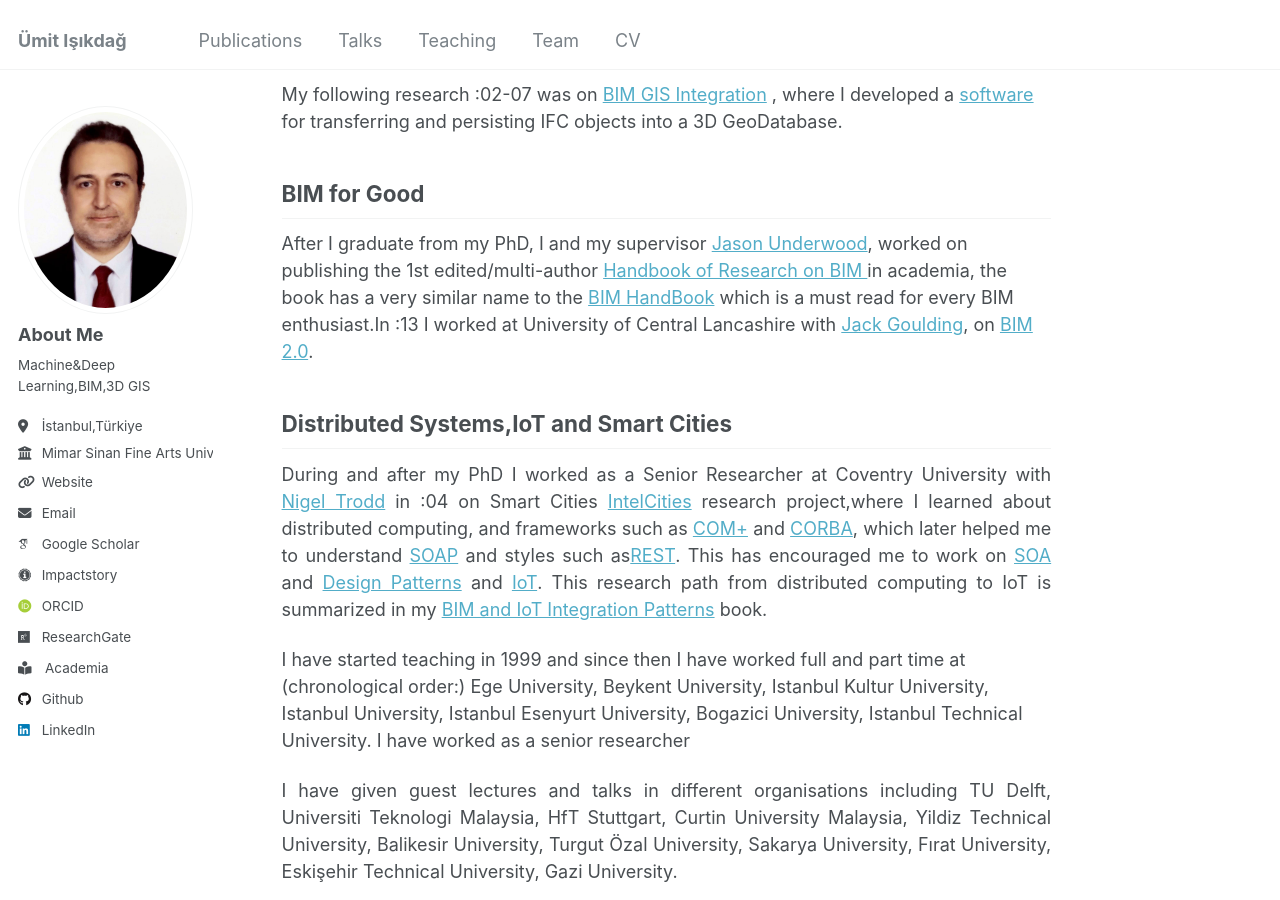
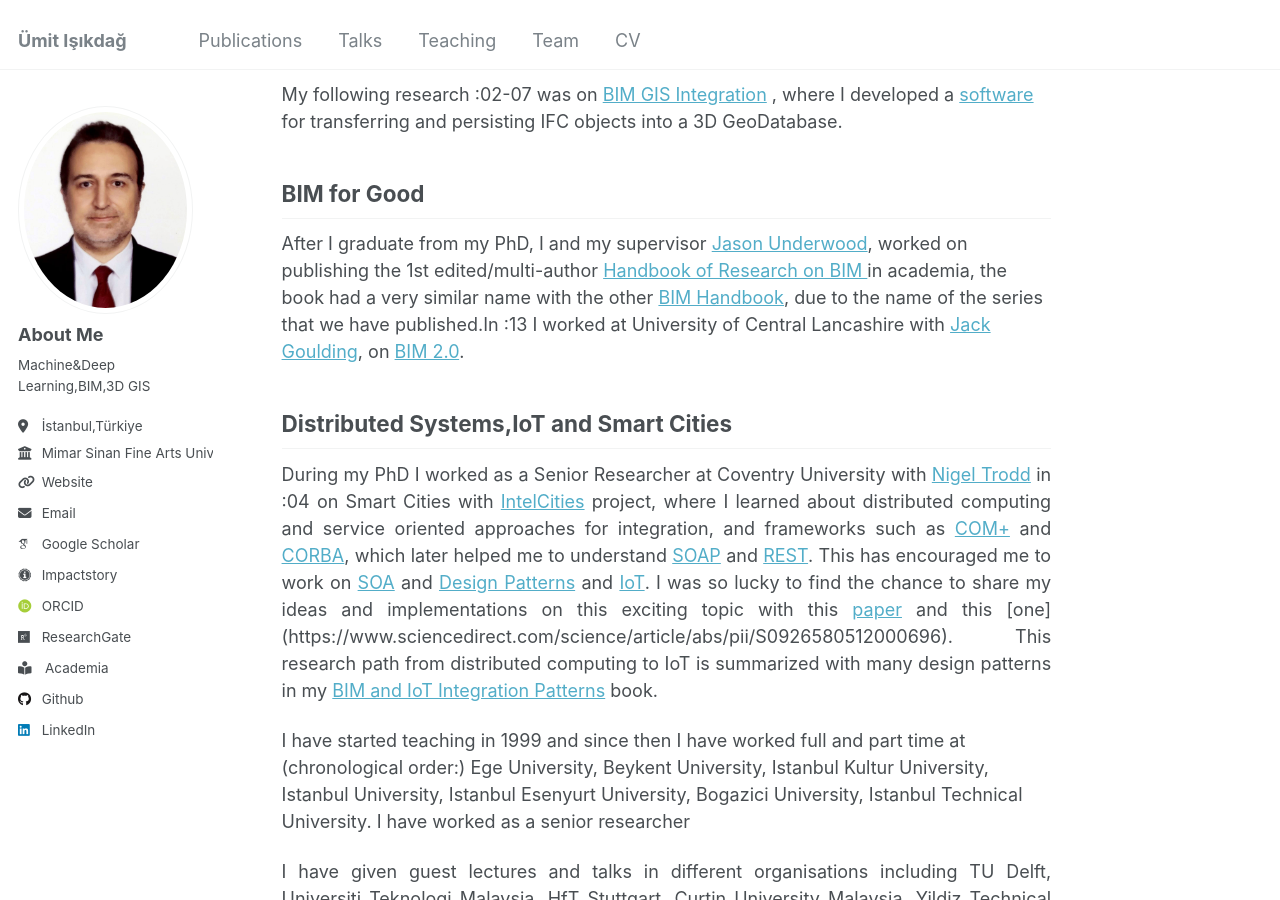
Before and after one commit to uisikdag/uisikdag.github.io, a Jekyll site: the page built from _pages/about.md, in a window 1280 px wide and 900 px high, scrolled down 756 px. Built offline with Jekyll 4.4.1, drawn with Linux system fonts in a browser that asks for light colours; some web fonts are replaced.

Commit message:
Update about.md

```diff
--- a/_pages/about.md
+++ b/_pages/about.md
@@ -40,16 +40,21 @@ BIM and GIS Integration
 BIM for Good
 ------
 After I graduate from my PhD, I and my supervisor [Jason Underwood](https://www.salford.ac.uk/our-staff/jason-underwood), worked on publishing the 1st edited/multi-author
-[Handbook of Research on BIM ](https://www.igi-global.com/book/handbook-research-building-information-modeling/37234) in academia, the book has a very similar name to the
-[BIM HandBook](https://onlinelibrary.wiley.com/doi/book/10.1002/9781119287568) which is a must read for every BIM enthusiast.In :13 I worked at University of Central Lancashire
+[Handbook of Research on BIM ](https://www.igi-global.com/book/handbook-research-building-information-modeling/37234) in academia, the book had a very similar name with the other
+[BIM Handbook](https://onlinelibrary.wiley.com/doi/book/10.1002/9781119287568), due to the name of the series that we have published.In :13 I worked at University of Central Lancashire
 with [Jack Goulding](https://www.linkedin.com/in/jack-goulding-a0412614), on [BIM 2.0](https://www.emerald.com/insight/content/doi/10.1108/14714171111148990/full/html).
 
 Distributed Systems,IoT and Smart Cities
 ------
-During and after my PhD I worked as a Senior Researcher at Coventry University with [Nigel Trodd](https://www.linkedin.com/in/nigeltrodd) in :04 on Smart Cities [IntelCities](https://www.itas.kit.edu/english/projects_pask04_intelcity.php)
-research project,where I learned about distributed computing, and frameworks such as [COM+](https://en.wikipedia.org/wiki/Component_Object_Model) and [CORBA](https://www.corba.org/), which later helped me to understand [SOAP](https://en.wikipedia.org/wiki/SOAP)
-and styles such as[REST](https://en.wikipedia.org/wiki/REST). This has encouraged me to work on [SOA](https://en.wikipedia.org/wiki/Service-oriented_architecture) and [Design Patterns](https://en.wikipedia.org/wiki/Software_design_pattern)
-and [IoT](https://en.wikipedia.org/wiki/Internet_of_things). This research path from distributed computing to IoT is summarized in my [BIM and IoT Integration Patterns](https://link.springer.com/book/10.1007/978-3-319-21825-0) book.
+During my PhD I worked as a Senior Researcher at Coventry University with [Nigel Trodd](https://www.linkedin.com/in/nigeltrodd) in :04 on Smart Cities with [IntelCities](https://www.itas.kit.edu/english/projects_pask04_intelcity.php)
+project, where I learned about distributed computing and service oriented approaches for integration, and frameworks such as
+[COM+](https://en.wikipedia.org/wiki/Component_Object_Model) and [CORBA](https://www.corba.org/),
+which later helped me to understand [SOAP](https://en.wikipedia.org/wiki/SOAP) and [REST](https://en.wikipedia.org/wiki/REST).
+This has encouraged me to work on [SOA](https://en.wikipedia.org/wiki/Service-oriented_architecture) and
+[Design Patterns](https://en.wikipedia.org/wiki/Software_design_pattern) and [IoT](https://en.wikipedia.org/wiki/Internet_of_things). I was so lucky to find the chance to
+share my ideas and implementations on this exciting topic with this [paper](https://www.sciencedirect.com/science/article/abs/pii/S0926580509001769)
+and this [one] (https://www.sciencedirect.com/science/article/abs/pii/S0926580512000696).
+This research path from distributed computing to IoT is summarized with many design patterns in my [BIM and IoT Integration Patterns](https://link.springer.com/book/10.1007/978-3-319-21825-0) book.
 {: style="text-align: justify;"}
 
 I have started teaching in 1999 and since then I have worked full and part time at (chronological order:)
```
